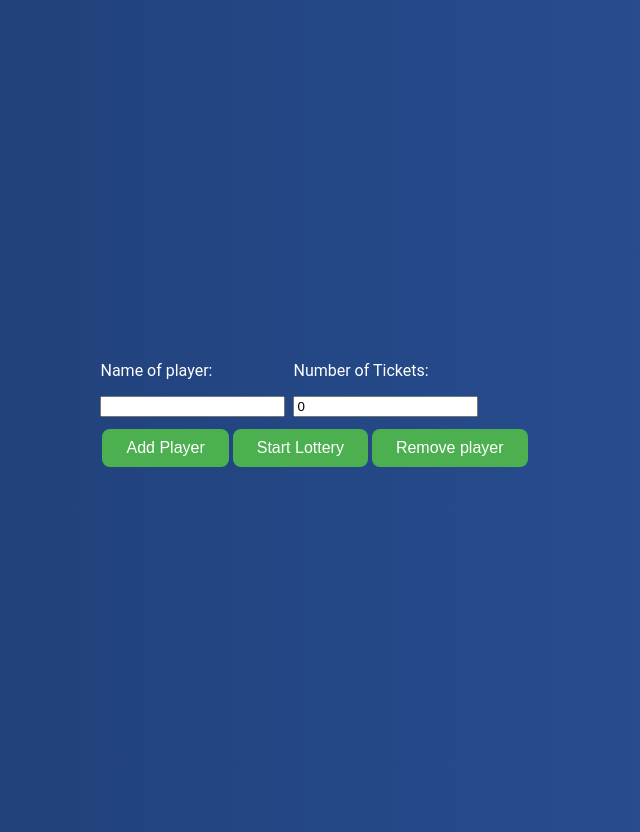
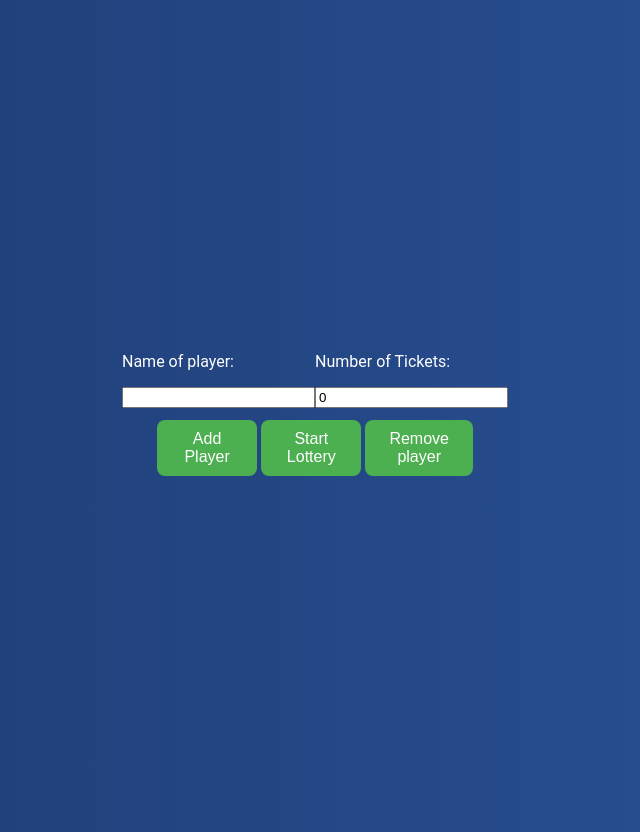
Before and after one commit to MaggiePN92/lottery-app, a React (Create React App) app: page / in a window 1280 px wide. Shown: the whole page, without its empty margins (325-965 px from the left). Built offline with nearby package versions, Linux system fonts and the light colour scheme.

Commit message:
align buttons and input boxes

```diff
--- a/src/LotteryForm.css
+++ b/src/LotteryForm.css
@@ -17,3 +17,34 @@
 .form-group input {
   margin-bottom: 0.5rem;
 }
+
+.buttons-input-container {
+  display: flex;
+  flex-direction: column;
+  align-items: center;
+}
+
+.input-boxes {
+  display: flex;
+  justify-content: space-between;
+  width: 100%;
+  max-width: 300px; /* Adjust this value according to your desired width */
+  margin-bottom: 20px; /* Space between input boxes and buttons */
+}
+
+.buttons {
+  display: flex;
+  justify-content: space-between;
+  width: 100%;
+  max-width: 320px; /* Adjust this value according to your desired width */
+}
+
+
+.button-form {
+  width: 100%;
+}
+
+input[type="text"],
+input[type="number"] {
+  width: 100%;
+}
--- a/src/LotteryForm.tsx
+++ b/src/LotteryForm.tsx
@@ -48,41 +48,49 @@ function LotteryForm({ onLotteryStart }: Props) {
 
   return (
   <form onSubmit={handleSubmit}>
+
+    <div className='buttons-input-container'>
       <div className="form-container">
         <div className="form-group">
           <label>Name of player:</label>
           {players.map((player, index) => (
             <input
               type="text"
+              className='input-boxes'
               value={player.name}
               onChange={(event) =>
                 handlePlayerNameChange(index, event.target.value)
-          }
-        />
-      ))}
+              }/>))}
         </div>
+
       <div className="form-group">
         <label>Number of Tickets:</label>
         {players.map((player, index) => (
           <input
             type="number"
+            className='input-boxes'
             min="0"
             value={player.tickets}
             onChange={(event) =>
               handlePlayerTicketsChange(index, parseInt(event.target.value))
-          }
-        />
-      ))}
+            }/>))}
       </div>
     </div>
-  <button type="button" onClick={addPlayer}>
+
+    <div className='buttons'>
+      <button type="button" className='button-form' onClick={addPlayer}>
           Add Player
       </button>
-  <button type="submit">Start Lottery</button>
 
-  <button type="button" onClick={removePlayer}>
+      <button type="submit" className='button-form' >
+        Start Lottery
+      </button>
+
+      <button type="button" className='button-form' onClick={removePlayer}>
         Remove player
       </button>
+    </div>
+  </div>
 </form>
 
 
```
Lines whose indentation alone changed are shown as unchanged.
